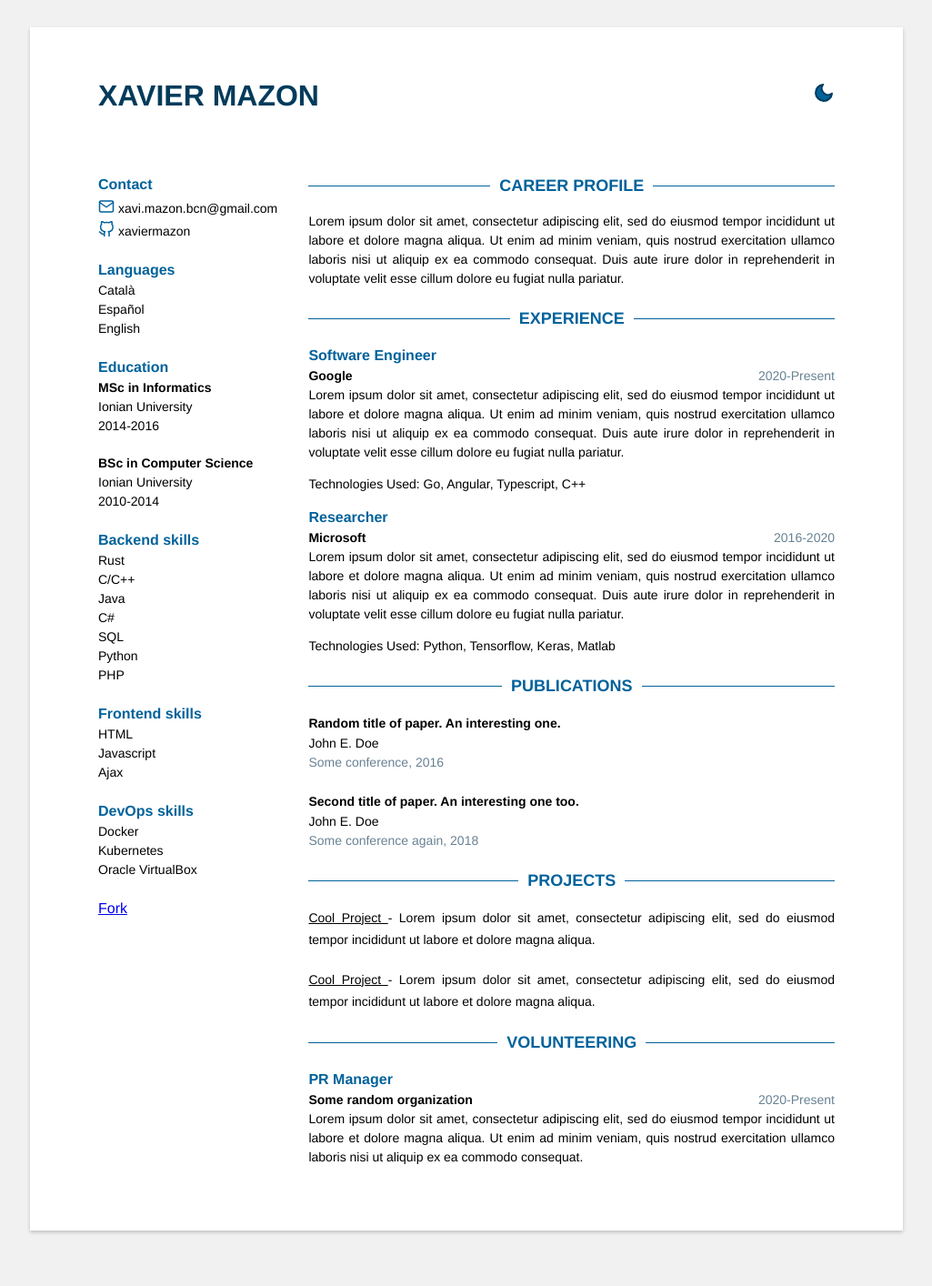
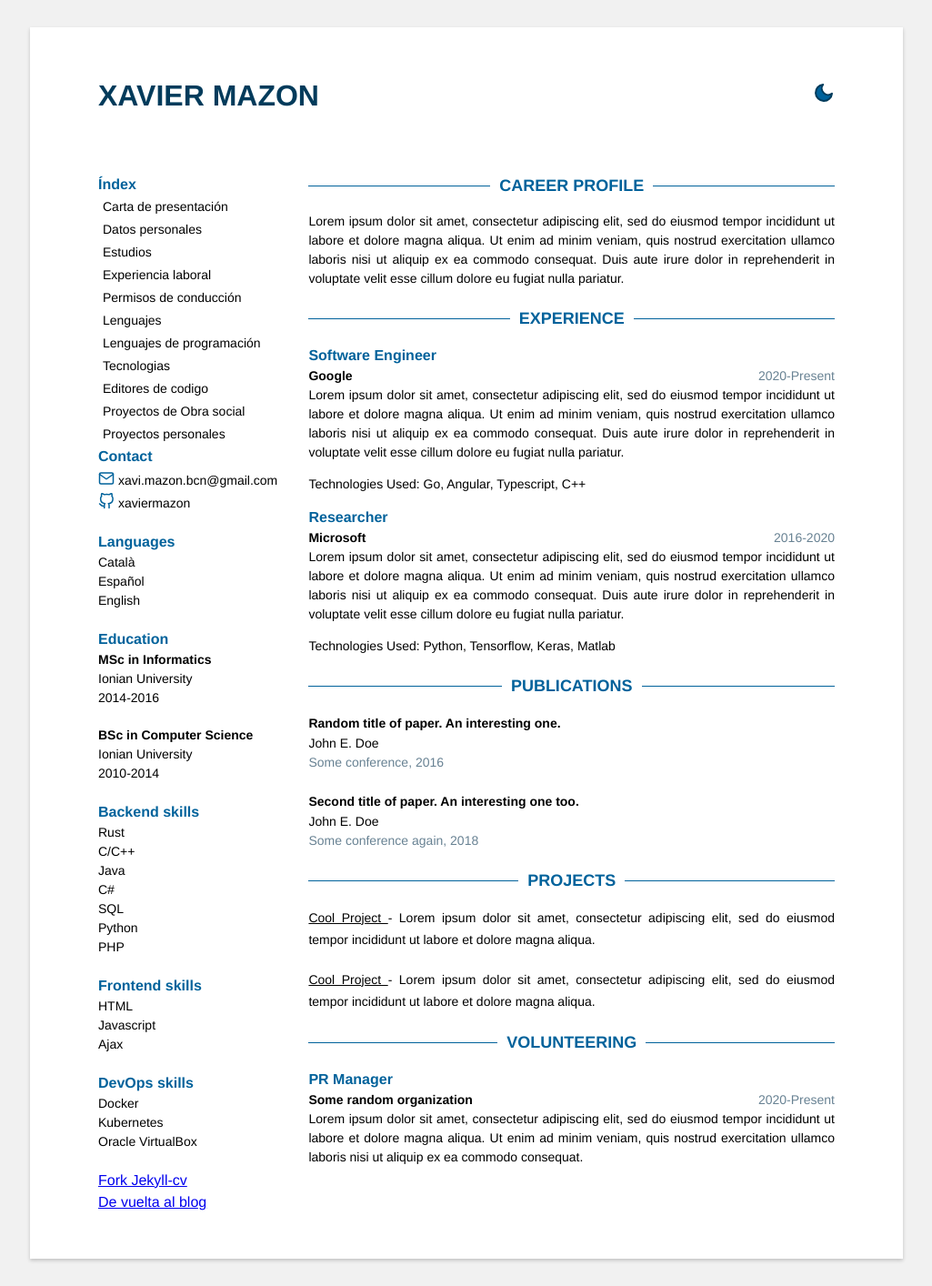
Before and after one commit to xaviermazon/xaviermazon.github.io, a Jekyll site: the page cv/index.html, which Jekyll copies as it is, in a window 1280 px wide. Shown: the whole page at 91% size, without its empty margins (127-1152 px from the left). Built offline with Jekyll 4.4.1, drawn with Linux system fonts in a browser that asks for light colours; before the commit the page ends 1383 px from its top, so only the background shows below that.

Commit message:
Pequeños cambios sobre el sidebar del CV

```diff
--- a/cv/assets/css/main.css
+++ b/cv/assets/css/main.css
@@ -134,6 +134,42 @@ body{
 	color:var(--fg-color-body);
 	font-size:14px
 }
+
+.index{
+	margin-bottom:0px;
+}
+.index .title{
+	font-size:16px;
+	font-weight:700;
+	color:var(--fg-color)
+}
+
+.index .index-item{
+	display:flex;
+	align-items:center;
+    box-sizing: content-box;
+	width: 95%
+}
+.index .index-item:hover{
+	#text-decoration:underline;
+	background-color:var(--fg-color)
+}
+.index .index-item:hover a{
+	color:var(--bg-color);
+}
+.index .index-item a{
+	text-decoration:none;
+	padding-top:2px;
+	padding-left:5px;
+	padding-bottom:2px;
+	color:var(--fg-color-body);
+	font-size:14px
+}
+.index .index-item a:hover{
+	text-decoration:underline;
+	color:var(--bg-color)
+}
+
 .contact{
 	margin-bottom:20px
 }
--- a/cv/index.html
+++ b/cv/index.html
@@ -2,7 +2,7 @@
 <html lang="en">
   <head>
     <!-- Styles -->
-    <link rel="stylesheet" href="https://xaviermazon.github.io/cv/assets/css/main.css">
+    <link rel="stylesheet" href="./assets/css/main.css">
     <!--<link rel="stylesheet" href="https://cdnjs.cloudflare.com/ajax/libs/font-awesome/4.7.0/css/font-awesome.min.css">-->
 
     <!-- Meta tags -->
@@ -25,6 +25,65 @@
 	  </div>
 	  <div class="container-block">
 		<div class="sidebar">
+		  <section class="index">
+			<div class="title">Índex</div>
+			<div class="index-item">
+			  <a href="#">
+				Carta de presentación
+			  </a>
+			</div>
+			<div class="index-item">
+			  <a href="#">
+				Datos personales
+			  </a>
+			</div>
+			<div class="index-item">
+			  <a href="#">
+				Estudios
+			  </a>
+			</div>
+			<div class="index-item">
+			  <a href="#">
+				Experiencia laboral
+			  </a>
+			</div>
+			<div class="index-item">
+			  <a href="#">
+				Permisos de conducción
+			  </a>
+			</div>
+			<div class="index-item">
+			  <a href="#">
+				Lenguajes
+			  </a>
+			</div>
+			<div class="index-item">
+			  <a href="#">
+				Lenguajes de programación
+			  </a>
+			</div>
+			<div class="index-item">
+			  <a href="#">
+				Tecnologias
+			  </a>
+			</div>
+			<div class="index-item">
+			  <a href="#">
+				Editores de codigo
+			  </a>
+
+			</div>
+			<div class="index-item">
+			  <a href="#">
+				Proyectos de Obra social
+			  </a>
+			</div>
+			<div class="index-item">
+			  <a href="#">
+				Proyectos personales
+			  </a>
+			</div>
+		  </section>
 		  <section class="contact">
 			<div class="title">Contact</div>
 			<div class="contact-item">
@@ -77,10 +136,15 @@
             <div class="skill">Kubernetes</div>
             <div class="skill">Oracle VirtualBox</div>
 		  </section>
-		  <section class="fork">
+		  <section class="jekyll-cv">
 			<div>
-			  <a class="github-button" href="https://github.com/stavrospanakakis/jekyll-cv" aria-label="Fork stavrospanakakis/jekyll-cv on GitHub">
-				Fork
+			  <a href="https://github.com/stavrospanakakis/jekyll-cv" aria-label="Fork stavrospanakakis/jekyll-cv">
+				Fork Jekyll-cv
+			  </a>
+			</div>
+			<div>
+			  <a class="button" href="https://xaviermazon.github.io" aria-label="De vuelta al blog">
+				De vuelta al blog
 			  </a>
 			</div>
 		  </section>
```
